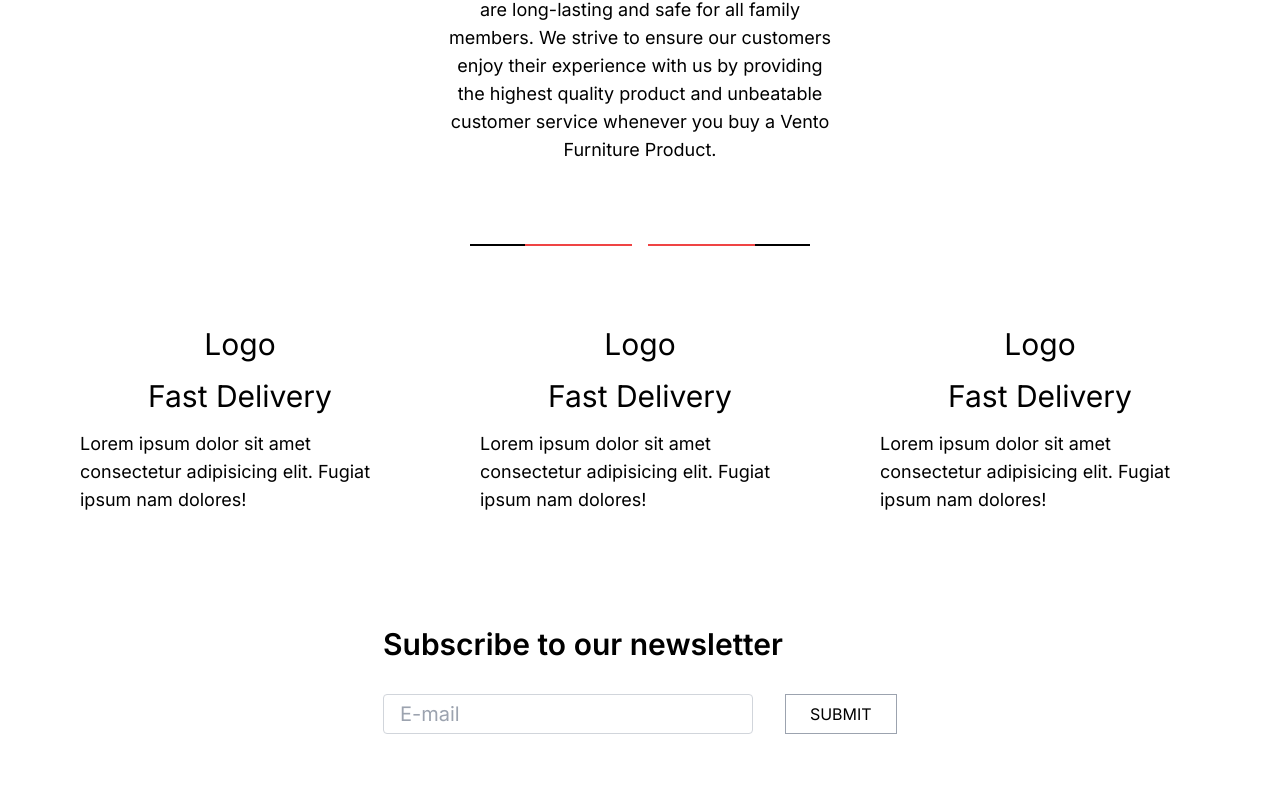
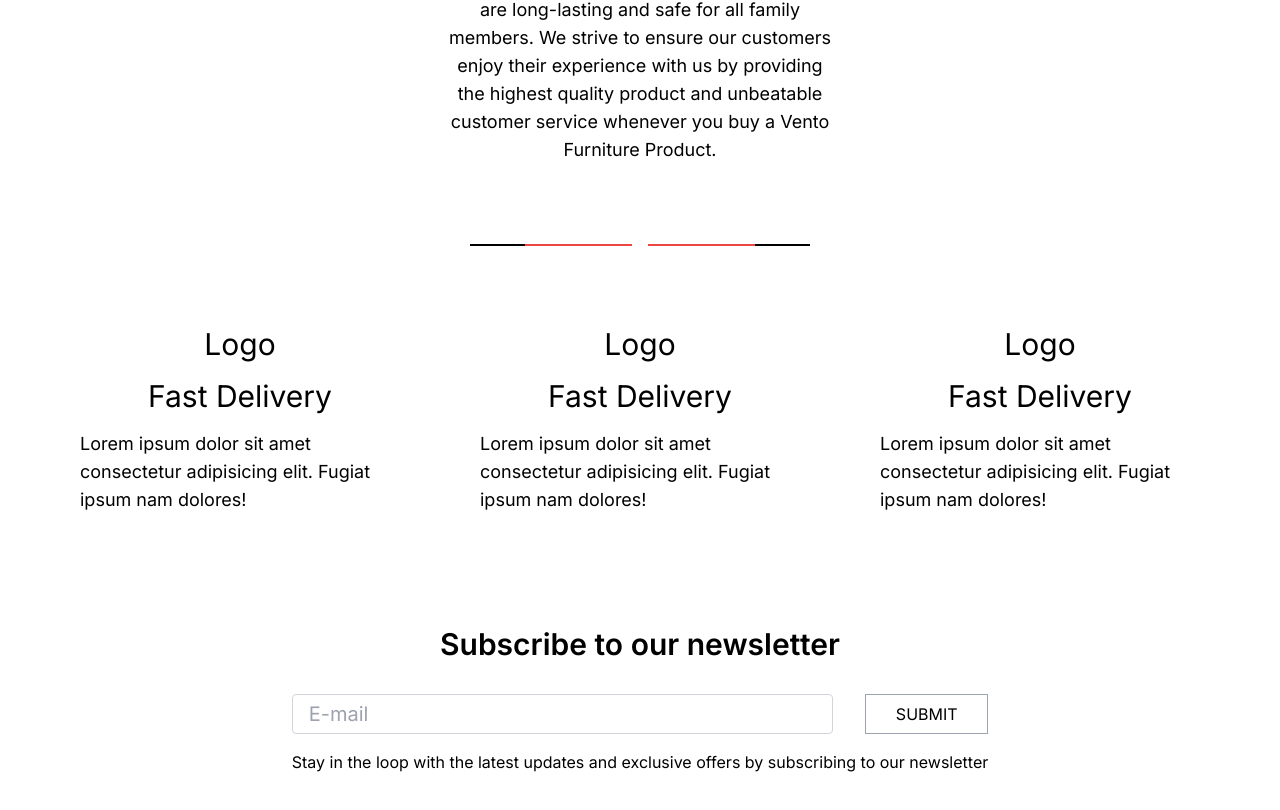
Before and after one commit to TimiMaliki/Home-and-furnitures, a Next.js app: page / in a window 1280 px wide. Shown: the part 5020-5830 px from the top of the page. Built offline with nearby package versions, Linux system fonts and the light colour scheme.

Commit message:
Subscrib

```diff
--- a/app/components/Subscription.jsx
+++ b/app/components/Subscription.jsx
@@ -3,13 +3,19 @@ import React from "react";
 const Subscription = () => {
   return (
     <div className="grid place-content-center p-28">
-      <h1 className="text-3xl font-semibold mb-8">
+      <h1 className="text-3xl font-semibold mb-8 text-center">
         Subscribe to our newsletter
       </h1>
-      <div className="flex gap-8">
+
+      <div className="flex gap-8 mb-4">
       <input type="text" placeholder='E-mail'  className='border border-gray-300 hover:border-blue-300 text-xl rounded w-full h-10 px-4'/>
       <button className="border border-gray-400 w-40 hover:bg-gray-300 ">SUBMIT</button>
       </div>
+
+      <p className="">
+      Stay in the loop with the latest updates and exclusive offers by subscribing to our newsletter
+      </p>
+
     </div>
   );
 };
```
